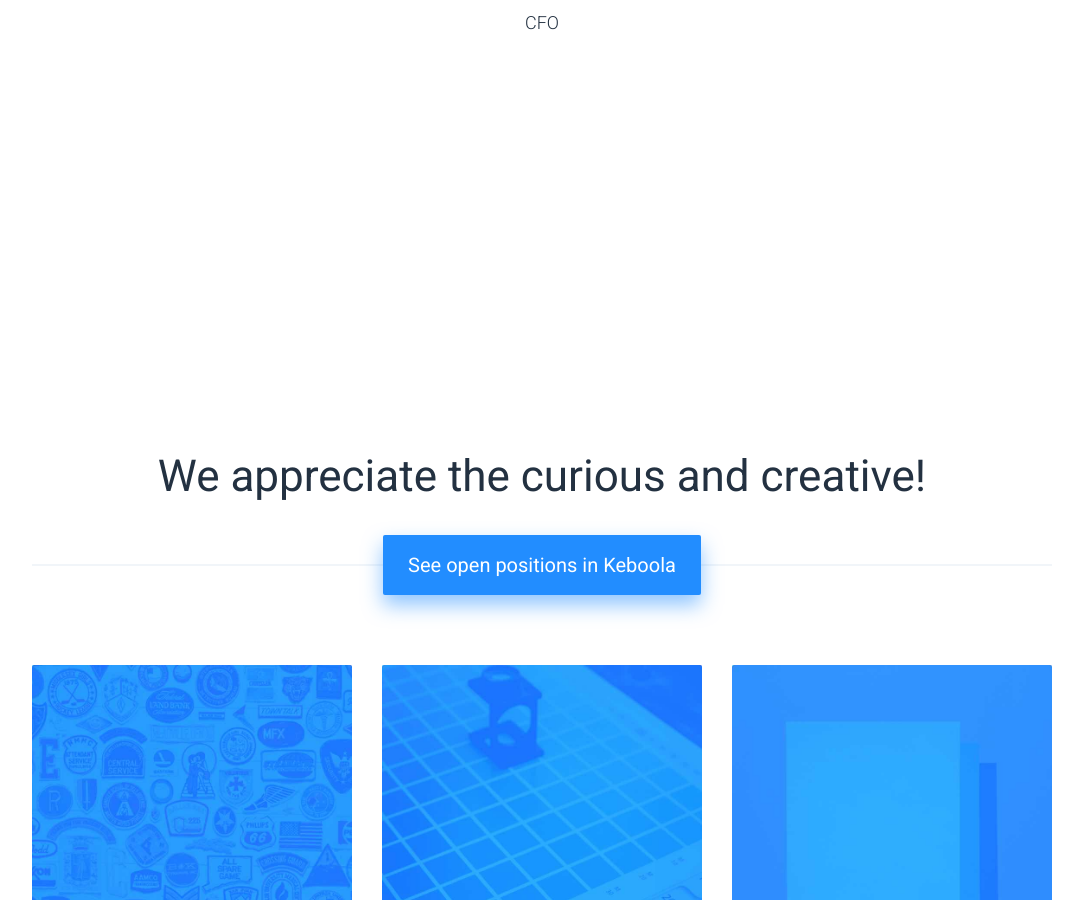
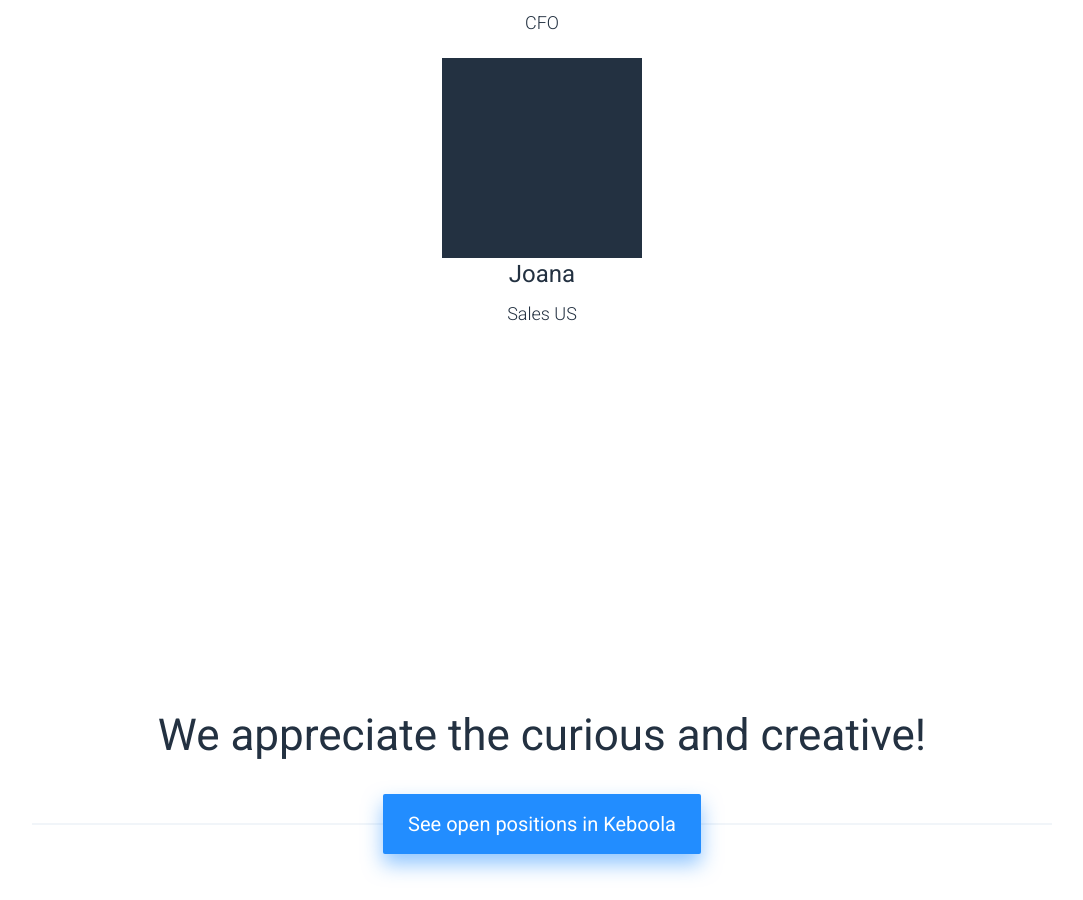
Before and after one commit to keboola/website, a Jekyll site: the page built from _about/about.md, in a window 1280 px wide and 900 px high, scrolled down 2847 px. Shown: the whole window, without its empty margins (98-1181 px from the left). Built offline with Jekyll 4.4.1, drawn with Linux system fonts in a browser that asks for light colours; nearby versions of some CDN libraries.

Commit message:
Update from Forestry.io - Updated about.md

```diff
--- a/_about/about.md
+++ b/_about/about.md
@@ -72,7 +72,9 @@ page_sections:
   - name: Thomas
     position: CFO
     photo: "/uploads/dummy-1.png"
-  - {}
+  - name: Joana
+    position: Sales US
+    photo: "/uploads/dummy-2.png"
   - {}
   - {}
   - {}
```
